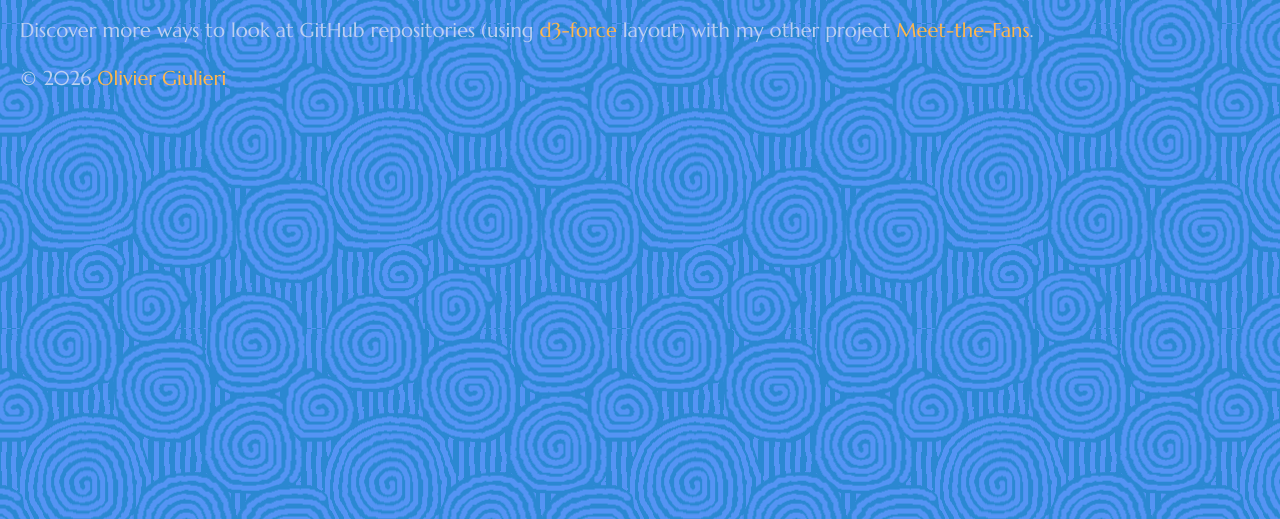
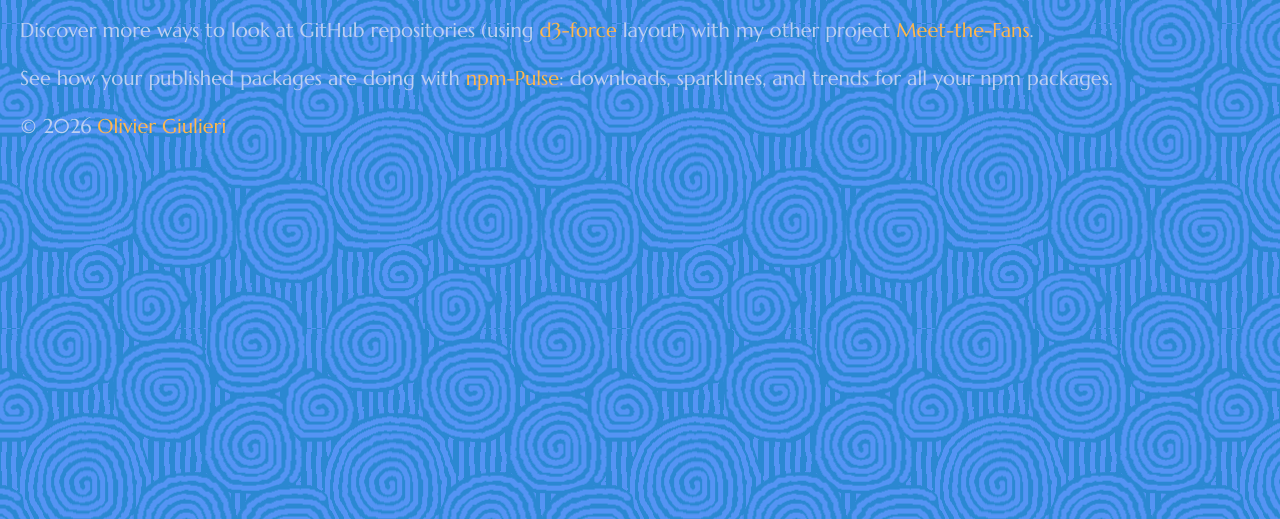
Before and after one commit to evoluteur/github-projects-cards, a website: page index.html in a window 1280 px wide. Shown: the part 281-800 px from the top of the page. Drawn offline with Linux system fonts and the light colour scheme; no server answers.

Commit message:
docs: link to twin project npm-pulse

```diff
--- a/index.html
+++ b/index.html
@@ -146,6 +146,12 @@
         <a href="https://evoluteur.github.io/meet-the-fans/">Meet-the-Fans</a>.
       </p>
 
+      <p>
+        See how your published packages are doing with
+        <a href="https://evoluteur.github.io/npm-pulse/">npm-Pulse</a>:
+        downloads, sparklines, and trends for all your npm packages.
+      </p>
+
       &#169; 2026
       <a href="https://evoluteur.github.io/" target="_blank"
         >Olivier Giulieri</a
```
Also changed, not shown: README.md.
